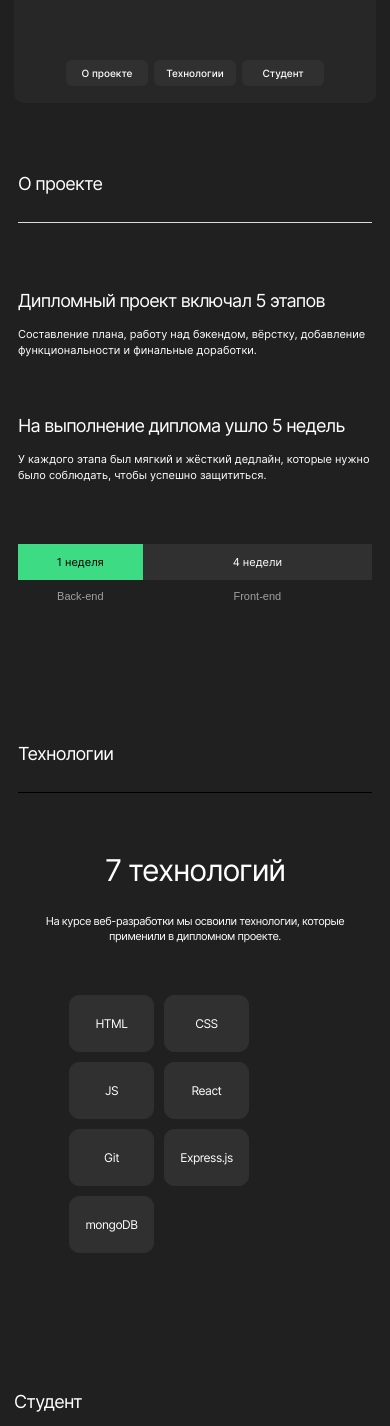
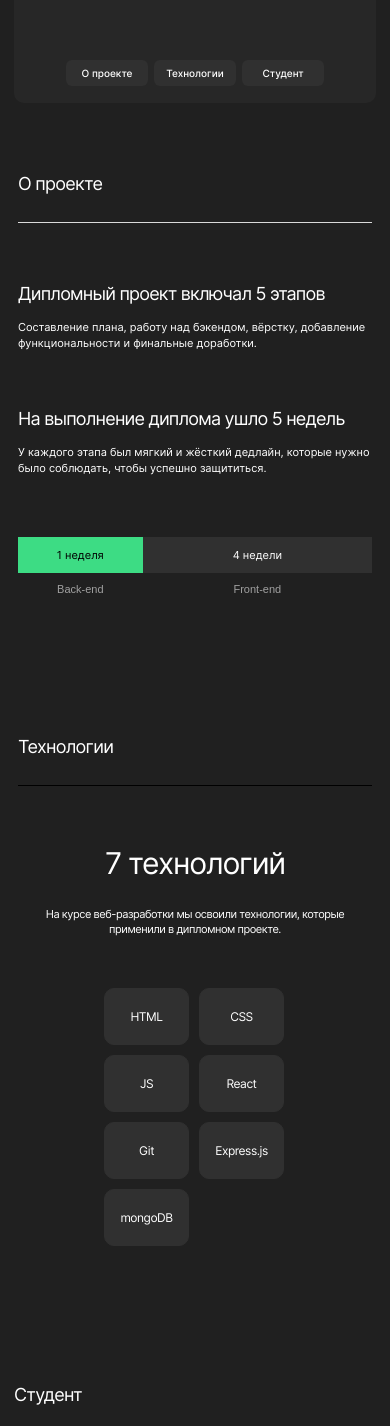
Before and after one commit to Exir74/movies-explorer-frontend, a React (Create React App) app: page / in a window 390 px wide. Shown: the part 571-1997 px from the top of the page. Built offline with nearby package versions, Linux system fonts and the light colour scheme.

Commit message:
fix: techs 320px

```diff
--- a/src/components/Main/AboutProject/AboutProject.css
+++ b/src/components/Main/AboutProject/AboutProject.css
@@ -126,7 +126,7 @@
   }
 
   .about-project__body {
-    margin: 67px 0 60px 0;
+    margin: 60px 0 60px 0;
     display: flex;
     flex-direction: column;
     grid-row-gap: 16px;
--- a/src/components/Main/Techs/Techs.css
+++ b/src/components/Main/Techs/Techs.css
@@ -168,17 +168,18 @@
   .techs__cards-list {
     margin: 0 51px;
     display: flex;
-    /*flex-direction: column;*/
     flex-wrap: wrap;
-    max-width: max-content;
     min-height: 200px;
     grid-row-gap: 10px;
+    max-width: 182px;
   }
 
   .techs__cards-items {
     min-width: 83px;
     min-height: 55px;
+
   }
+
 
   .techs__cards-text {
     font-size: 12px;
```
